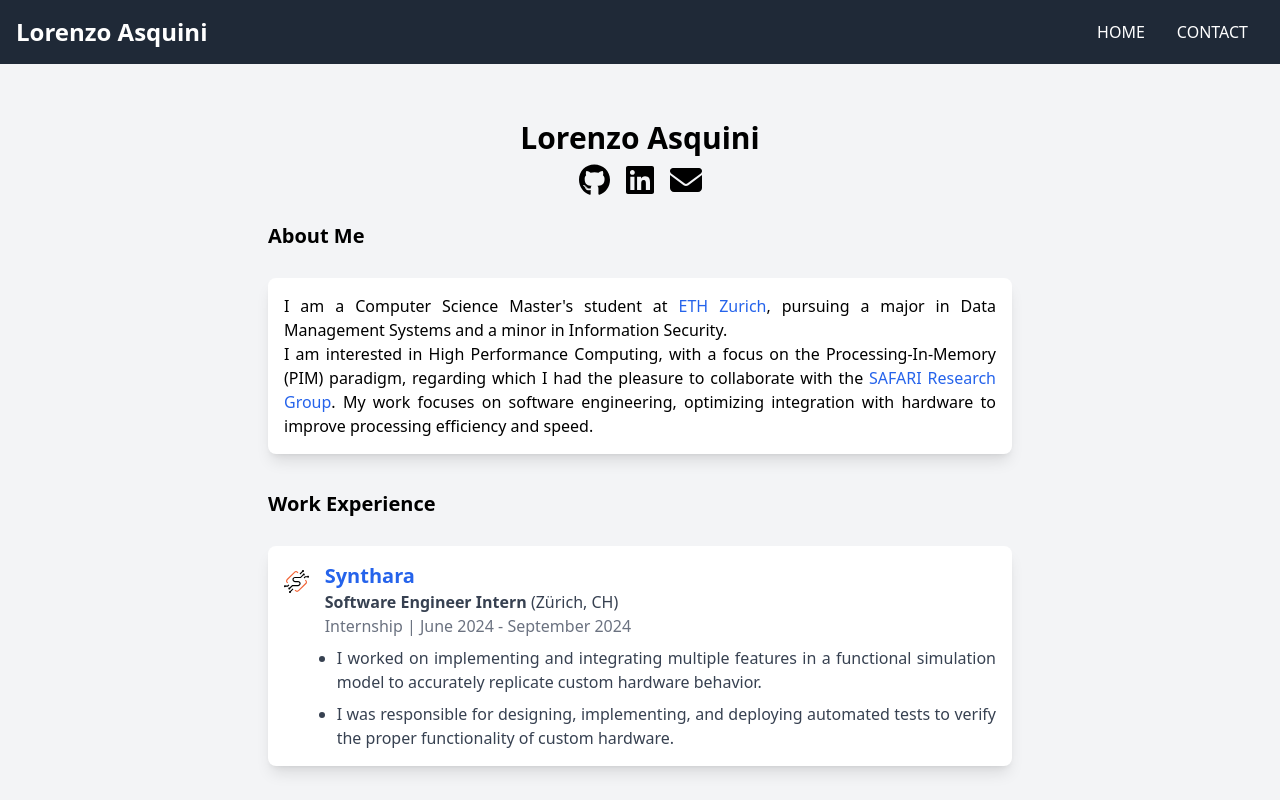
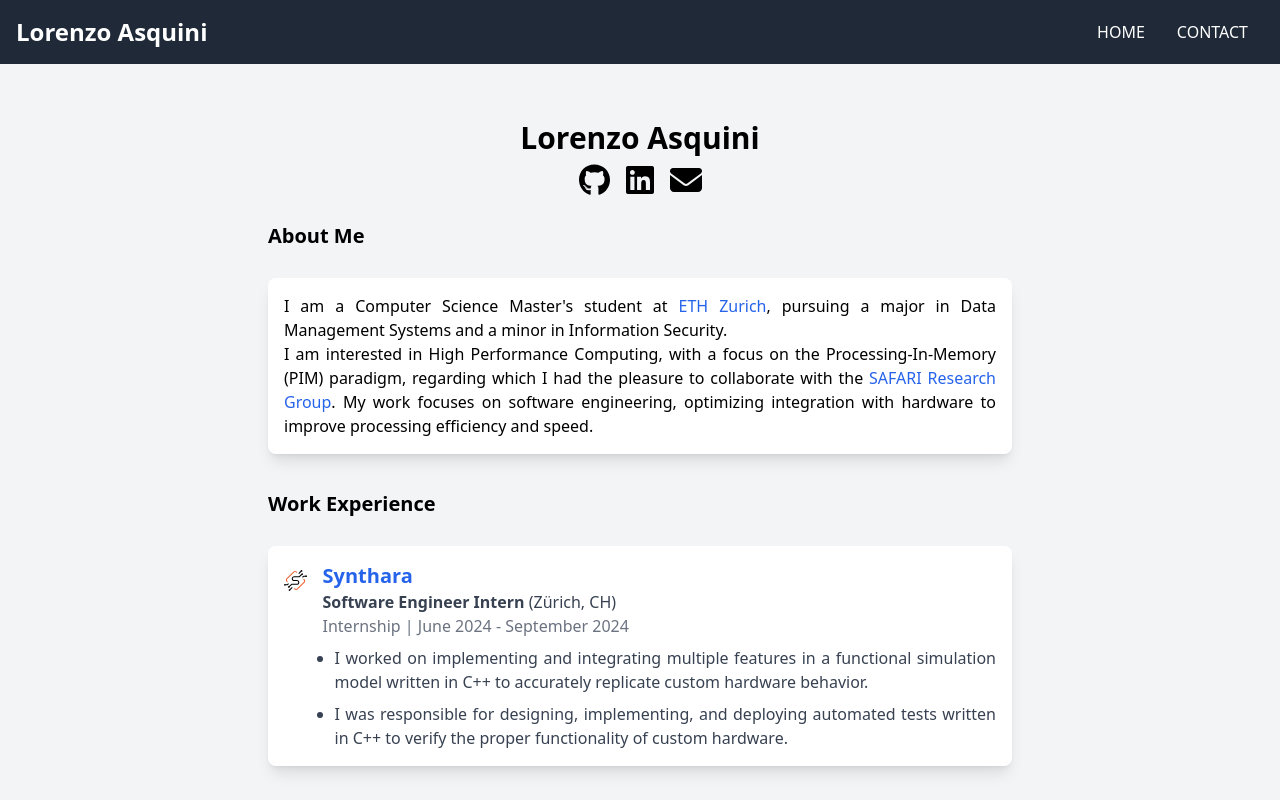
Before and after one commit to lorenzo-asquini/lorenzoasquini, a Next.js app: page /lorenzoasquini/ in a window 1280 px wide. Shown: the top 800 px of the page. Built offline with nearby package versions, Linux system fonts and the light colour scheme.

Commit message:
Used C++ at Synthara

```diff
--- a/components/home/WorkExperience.tsx
+++ b/components/home/WorkExperience.tsx
@@ -14,8 +14,8 @@
         startDate: 'June 2024',
         endDate: 'September 2024',
         tasks: [
-            'I worked on implementing and integrating multiple features in a functional simulation model to accurately replicate custom hardware behavior.',
-            'I was responsible for designing, implementing, and deploying automated tests to verify the proper functionality of custom hardware.',
+            'I worked on implementing and integrating multiple features in a functional simulation model written in C++ to accurately replicate custom hardware behavior.',
+            'I was responsible for designing, implementing, and deploying automated tests written in C++ to verify the proper functionality of custom hardware.',
         ],
     };
 
```
